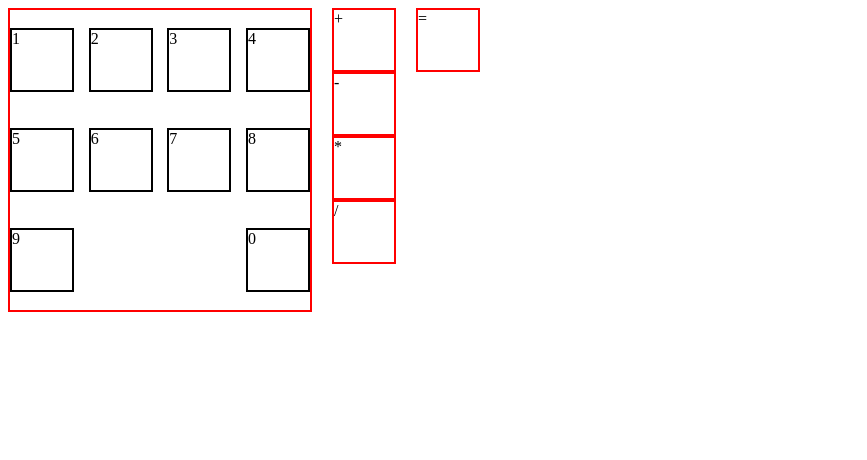
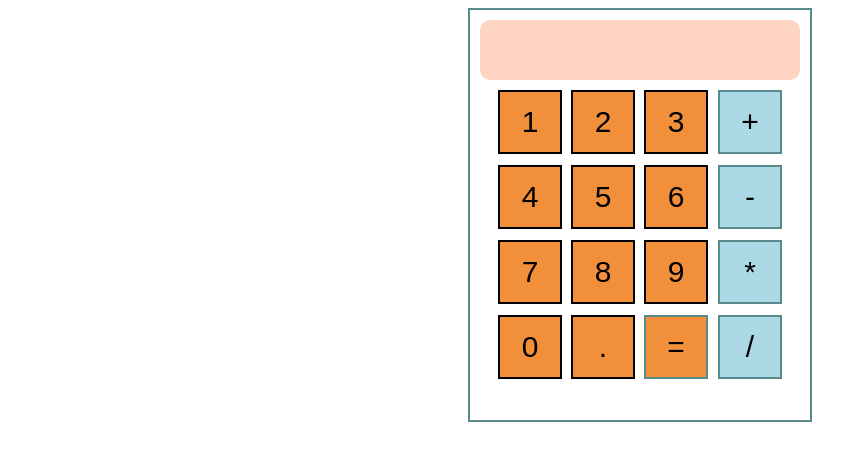
Before and after one commit to lukic-00/Calculator-js, a plain HTML site: page index.html in a window 1280 px wide. Shown: the whole page, without its empty margins (0-867 px from the left). Drawn offline with Linux system fonts and the light colour scheme.

Commit message:
design fixed a little

```diff
--- a/index.html
+++ b/index.html
@@ -9,26 +9,32 @@
 </head>
 <body>
     <div class="container">
-        <div class="b1">1</div>
-        <div class="b2">2</div>
-        <div class="b3">3</div>
-        <div class="b4">4</div>
-        <div class="b5">5</div>
-        <div class="b6">6</div>
-        <div class="b7">7</div>
-        <div class="b8">8</div>
-        <div class="b9">9</div>
-        <div class="b0">0</div>
-    </div>
-    <div class="operators">
-        <div class="addButton">+</div>
-        <div class="subButton">-</div>
-        <div class="multiButton">*</div>
-        <div class="divideButton">/</div>
-    </div>
-    <div>
-        <div class="enter">=</div>
-        <p class="finalResult"></p>
+        <div class="display">
+            <p class="finalResult"></p>
+        </div>
+        <div class="calcButtons">
+            <div class="numbers">
+                <div class="b1 numBtn">1</div>
+                <div class="b2 numBtn">2</div>
+                <div class="b3 numBtn">3</div>
+                <div class="b4 numBtn">4</div>
+                <div class="b5 numBtn">5</div>
+                <div class="b6 numBtn">6</div>
+                <div class="b7 numBtn">7</div>
+                <div class="b8 numBtn">8</div>
+                <div class="b9 numBtn">9</div>
+                <div class="b0 numBtn">0</div>
+                <div class="bnull numBtn">.</div>
+                <div class="enter numBtn">=</div>
+            </div>
+            <div class="operators">
+                <div class="addButton opeBtn">+</div>
+                <div class="subButton opeBtn">-</div>
+                <div class="multiButton opeBtn">*</div>
+                <div class="divideButton opeBtn">/</div>
+
+            </div>
+        </div>
     </div>
 </body>
 </html>
--- a/style.css
+++ b/style.css
@@ -1,16 +1,43 @@
 body {
     display: flex;
-    gap: 20px;
+    justify-content: center;
+    font-size: 30px;
+    font-family: sans-serif;
 }
 
 .container {
     display: flex;
+    flex-direction: column;
+    gap: 10px;
+    border: 2px solid #588B8B;
+    width: 320px;
+    height: 390px;
+    padding: 10px;
+}
+
+.display {
+    display: flex;
+    justify-content: center;
+    align-items: center;
+    background-color: #FFD5C2;
+    height: 60px;
+    border-radius: 10px;
+
+}
+
+.numbers {
+    display: flex;
     flex-wrap: wrap;
     justify-content: space-between;
-    align-items: center;
     height: 300px;
-    width: 300px;
-    border: 2px solid red;
+    width: 210px;
+
+}
+
+.calcButtons {
+    display: flex;
+    justify-content: center;
+    gap: 10px;
 
 }
 
@@ -23,7 +50,8 @@ body {
 .b7,
 .b8,
 .b9,
-.b0 {
+.b0,
+.bnull {
     height: 60px;
     width: 60px;
     border: 2px solid black;
@@ -36,5 +64,25 @@ body {
 .enter {
     height: 60px;
     width: 60px;
-    border: 2px solid red;
+    border: 2px solid #588B8B;
 }
+
+.operators {
+    display: flex;
+    flex-direction: column;
+    gap: 11px;
+}
+
+.opeBtn {
+    background-color: lightblue;
+    display: flex;
+    justify-content: center;
+    align-items: center;
+}
+
+.numBtn {
+    background-color: #F28F3B;
+    display: flex;
+    justify-content: center;
+    align-items: center;
+}
```
